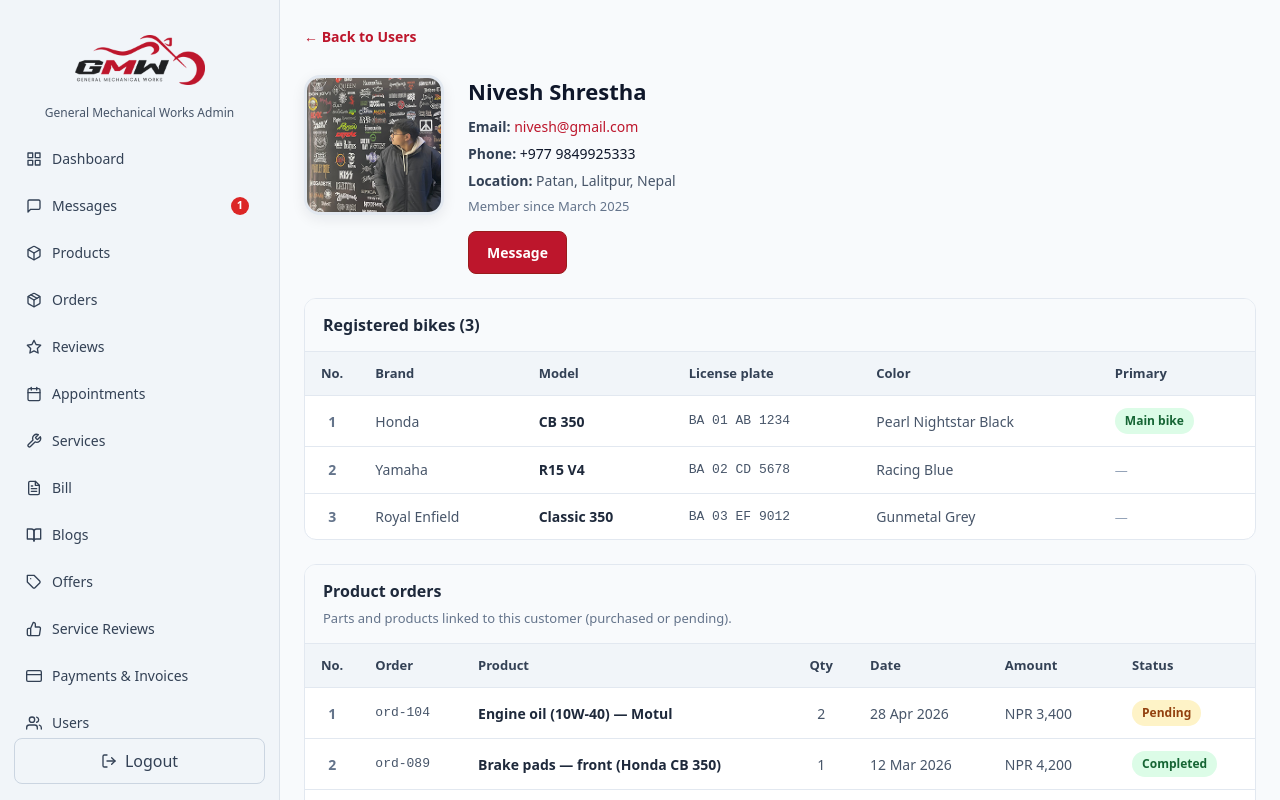
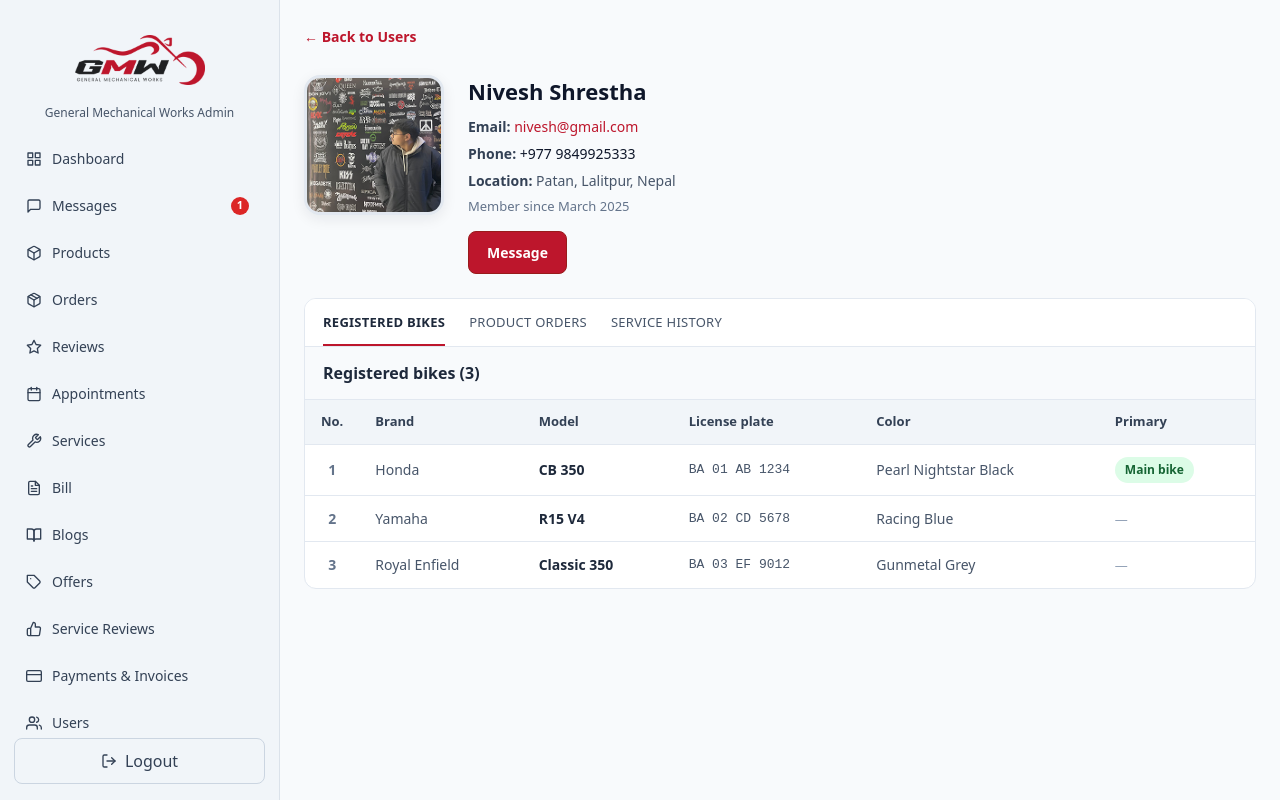
Before and after one commit to Nivesh26/General-Mechanical-Works, a React (Vite) app in the folder Frontend/: page /adminuserprofile in a window 1280 px wide. Built offline with nearby package versions, Linux system fonts and the light colour scheme.

Commit message:
Enhance AdminUsers and UserProfile components; add user index display in AdminUsers table and implement payment method tracking in UserProfile. Introduce tab navigation for user sections and improve layout styling for better user experience.

```diff
--- a/Frontend/src/AdminPages/AdminUsers.tsx
+++ b/Frontend/src/AdminPages/AdminUsers.tsx
@@ -104,6 +104,7 @@
           <table style={{ width: '100%', borderCollapse: 'collapse' }}>
             <thead>
               <tr style={{ backgroundColor: '#f1f5f9' }}>
+                <th style={{ ...headerCellStyle, width: '52px', textAlign: 'center' }}>No.</th>
                 <th style={headerCellStyle}>Name</th>
                 <th style={headerCellStyle}>Email</th>
                 <th style={headerCellStyle}>Number</th>
@@ -113,8 +114,11 @@
             </thead>
             <tbody>
               {filteredUsers.length > 0 ? (
-                filteredUsers.map((user) => (
+                filteredUsers.map((user, index) => (
                   <tr key={user.email} style={{ borderTop: '1px solid #e2e8f0' }}>
+                    <td style={{ ...bodyCellStyle, textAlign: 'center', color: '#64748b', fontWeight: 600 }}>
+                      {index + 1}
+                    </td>
                     <td style={bodyCellStyle}>
                       <Link to="/adminuserprofile" className="admin-users-name-link">
                         {user.name}
@@ -145,7 +149,7 @@
                 ))
               ) : (
                 <tr style={{ borderTop: '1px solid #e2e8f0' }}>
-                  <td style={bodyCellStyle} colSpan={5}>
+                  <td style={bodyCellStyle} colSpan={6}>
                     No users found.
                   </td>
                 </tr>
--- a/Frontend/src/AdminPages/UserProfile.tsx
+++ b/Frontend/src/AdminPages/UserProfile.tsx
@@ -1,4 +1,5 @@
 import type { CSSProperties } from 'react'
+import { useState } from 'react'
 import { Link } from 'react-router-dom'
 import profilePhotoSrc from '../assets/Nivesh.png'
 import AdminNavbar from '../AdminComponent/AdminNavbar'
@@ -21,6 +22,7 @@
   quantity: number
   date: string
   amount: string
+  paymentMethod: 'COD' | 'eSewa' | 'Khalti'
   status: OrderStatus
 }
 
@@ -45,6 +47,8 @@
   productOrders: ProductOrder[]
   serviceHistory: ServiceRecord[]
 }
+
+type UserSectionTab = 'bikes' | 'orders' | 'history'
 
 /** Static profile — same for every user row until API wiring. */
 const STATIC_PROFILE: AdminUserProfileData = {
@@ -86,6 +90,7 @@
       quantity: 2,
       date: '28 Apr 2026',
       amount: 'NPR 3,400',
+      paymentMethod: 'COD',
       status: 'Pending',
     },
     {
@@ -94,6 +99,7 @@
       quantity: 1,
       date: '12 Mar 2026',
       amount: 'NPR 4,200',
+      paymentMethod: 'eSewa',
       status: 'Completed',
     },
     {
@@ -102,6 +108,7 @@
       quantity: 1,
       date: '3 Feb 2026',
       amount: 'NPR 12,500',
+      paymentMethod: 'Khalti',
       status: 'Completed',
     },
   ],
@@ -159,6 +166,20 @@
   return { ...base, backgroundColor: '#e0e7ff', color: '#3730a3' }
 }
 
+function paymentMethodStyle(method: ProductOrder['paymentMethod']): CSSProperties {
+  const base: CSSProperties = {
+    display: 'inline-block',
+    padding: '4px 10px',
+    borderRadius: '999px',
+    fontSize: '12px',
+    fontWeight: 700,
+    lineHeight: 1.2,
+  }
+  if (method === 'COD') return { ...base, backgroundColor: '#e2e8f0', color: '#475569' }
+  if (method === 'eSewa') return { ...base, backgroundColor: '#bbf7d0', color: '#166534' }
+  return { ...base, backgroundColor: '#ddd6fe', color: '#5b21b6' }
+}
+
 const cardShell: CSSProperties = {
   backgroundColor: '#ffffff',
   border: '1px solid #e2e8f0',
@@ -167,6 +188,8 @@
 }
 
 const AdminUserProfile = () => {
+  const [activeTab, setActiveTab] = useState<UserSectionTab>('bikes')
+
   return (
     <div style={{ minHeight: '100vh', backgroundColor: '#f8fafc' }}>
       <AdminNavbar />
@@ -257,7 +280,47 @@
               </div>
             </div>
 
-            <div style={cardShell}>
+            <div style={{ ...cardShell, marginTop: '4px' }}>
+              <div
+                style={{
+                  display: 'flex',
+                  gap: '24px',
+                  padding: '0 18px',
+                  borderBottom: '1px solid #e2e8f0',
+                  backgroundColor: '#ffffff',
+                }}
+              >
+                {[
+                  { key: 'bikes' as const, label: 'REGISTERED BIKES' },
+                  { key: 'orders' as const, label: 'PRODUCT ORDERS' },
+                  { key: 'history' as const, label: 'SERVICE HISTORY' },
+                ].map((tab) => {
+                  const isActive = activeTab === tab.key
+                  return (
+                    <button
+                      key={tab.key}
+                      type="button"
+                      onClick={() => setActiveTab(tab.key)}
+                      style={{
+                        border: 'none',
+                        borderBottom: isActive ? '2px solid #bd162c' : '2px solid transparent',
+                        backgroundColor: 'transparent',
+                        color: isActive ? '#1e293b' : '#475569',
+                        fontSize: '13px',
+                        fontWeight: isActive ? 700 : 500,
+                        letterSpacing: '0.02em',
+                        padding: '14px 0 12px',
+                        cursor: 'pointer',
+                      }}
+                    >
+                      {tab.label}
+                    </button>
+                  )
+                })}
+              </div>
+
+              {activeTab === 'bikes' && (
+                <div>
                   <div
                     style={{
                       padding: '14px 18px',
@@ -320,8 +383,10 @@
                     </table>
                   </div>
                 </div>
+              )}
 
-            <div style={{ ...cardShell, marginTop: '24px' }}>
+              {activeTab === 'orders' && (
+                <div>
                   <div
                     style={{
                       padding: '14px 18px',
@@ -329,9 +394,7 @@
                       backgroundColor: '#f8fafc',
                     }}
                   >
-                <h3 style={{ margin: 0, fontSize: '16px', fontWeight: 700, color: '#1e293b' }}>
-                  Product orders
-                </h3>
+                    <h3 style={{ margin: 0, fontSize: '16px', fontWeight: 700, color: '#1e293b' }}>Product orders</h3>
                     <p style={{ margin: '6px 0 0', fontSize: '13px', color: '#64748b' }}>
                       Parts and products linked to this customer (purchased or pending).
                     </p>
@@ -345,6 +408,7 @@
                           <th style={th}>Product</th>
                           <th style={{ ...th, textAlign: 'center' }}>Qty</th>
                           <th style={th}>Date</th>
+                          <th style={th}>Payment</th>
                           <th style={th}>Amount</th>
                           <th style={th}>Status</th>
                         </tr>
@@ -355,14 +419,15 @@
                             <td style={{ ...td, textAlign: 'center', color: '#64748b', fontWeight: 600 }}>
                               {index + 1}
                             </td>
-                        <td style={{ ...td, fontFamily: 'ui-monospace, monospace', fontSize: '13px' }}>
-                          {order.id}
-                        </td>
+                            <td style={{ ...td, fontFamily: 'ui-monospace, monospace', fontSize: '13px' }}>{order.id}</td>
                             <td style={td}>
                               <span style={{ fontWeight: 600, color: '#1e293b' }}>{order.product}</span>
                             </td>
                             <td style={{ ...td, textAlign: 'center' }}>{order.quantity}</td>
                             <td style={td}>{order.date}</td>
+                            <td style={td}>
+                              <span style={paymentMethodStyle(order.paymentMethod)}>{order.paymentMethod}</span>
+                            </td>
                             <td style={td}>{order.amount}</td>
                             <td style={td}>
                               <span style={orderStatusStyle(order.status)}>{order.status}</span>
@@ -373,8 +438,10 @@
                     </table>
                   </div>
                 </div>
+              )}
 
-            <div style={{ ...cardShell, marginTop: '24px' }}>
+              {activeTab === 'history' && (
+                <div>
                   <div
                     style={{
                       padding: '14px 18px',
@@ -382,9 +449,7 @@
                       backgroundColor: '#f8fafc',
                     }}
                   >
-                <h3 style={{ margin: 0, fontSize: '16px', fontWeight: 700, color: '#1e293b' }}>
-                  Service history
-                </h3>
+                    <h3 style={{ margin: 0, fontSize: '16px', fontWeight: 700, color: '#1e293b' }}>Service history</h3>
                     <p style={{ margin: '6px 0 0', fontSize: '13px', color: '#64748b' }}>
                       Workshop visits and maintenance records for this customer.
                     </p>
@@ -422,6 +487,8 @@
                     </table>
                   </div>
                 </div>
+              )}
+            </div>
       </main>
     </div>
   )
```
Lines whose indentation alone changed are shown as unchanged.
